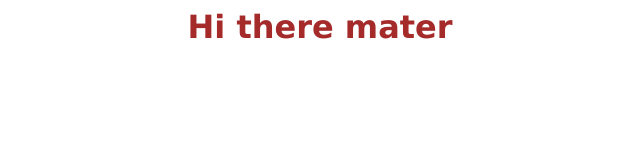
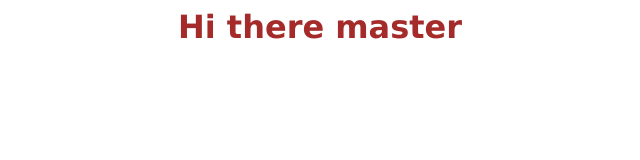
Before and after one commit to al2bovek/git-test, a plain HTML site: page index.html in a window 1280 px wide. Shown: the whole page, without its empty margins (320-960 px from the left). Drawn offline with Linux system fonts and the light colour scheme.

Commit message:
Correct typo in header from 'mater' to 'master'
ok

```diff
--- a/index.html
+++ b/index.html
@@ -7,6 +7,6 @@
     <link rel="stylesheet" href="./style.css">
  </head>
  <body>
-    <h1>Hi there mater</h1>
+    <h1>Hi there master</h1>
  </body>
  </html>
```
